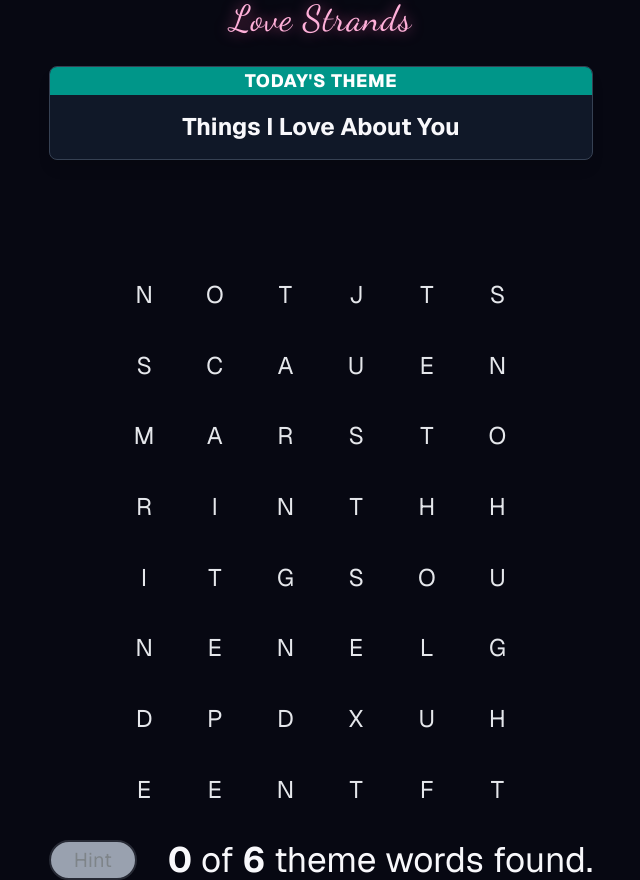
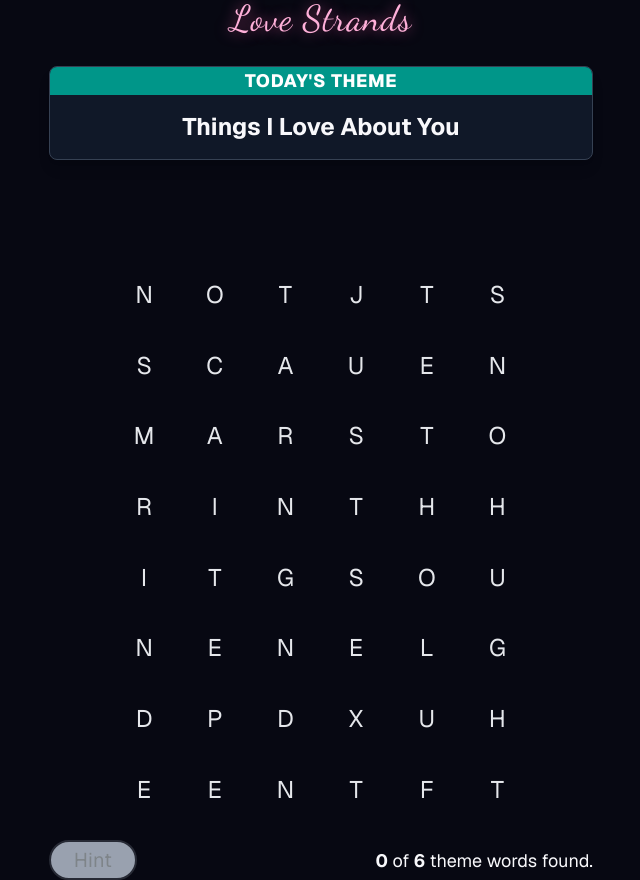
Before and after one commit to i-amare/love-strands, a Next.js app: page / in a window 1280 px wide. Shown: the whole page, without its empty margins (319-959 px from the left). Built offline with nearby package versions, Linux system fonts and the light colour scheme.

Commit message:
change font-size

```diff
--- a/app/components/StrandsGame.tsx
+++ b/app/components/StrandsGame.tsx
@@ -405,7 +405,7 @@ export default function StrandsGame() {
             </span>
           </button>
 
-          <p className="m-0 text-right text-[clamp(1.1rem,5vw,2.2rem)] leading-[1.1]">
+          <p className="m-0 text-right text-lg leading-normal">
             <strong>{foundEntryIndexes.length}</strong> of <strong>{normalizedThemeEntries.length}</strong> theme
             words found.
           </p>
```
